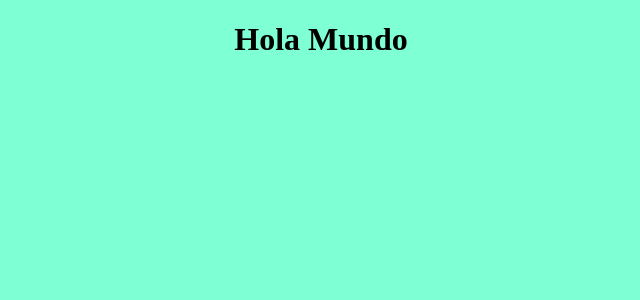
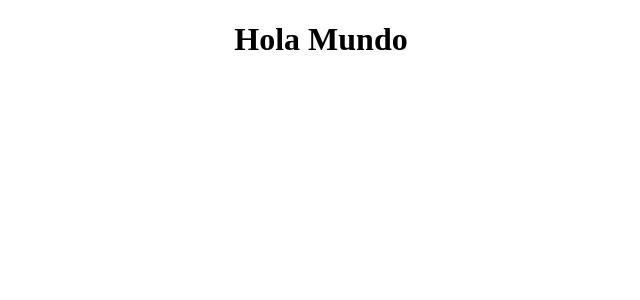
Before and after one commit to PurpleSoftTIS/demo-repository, a React (Create React App) app in the folder frontend/: page / in a window 1280 px wide. Shown: the top 300 px of the page, without its empty margins (319-959 px from the left). Built offline with nearby package versions, Linux system fonts and the light colour scheme.

Commit message:
Rama de develop

```diff
--- a/frontend/src/App.css
+++ b/frontend/src/App.css
@@ -1,5 +1,5 @@
 body{
-  background-color: aquamarine;
+  background-color: rgb(255, 255, 255);
   text-align: center;
   color: rgb(0, 0, 0);
 }
```
